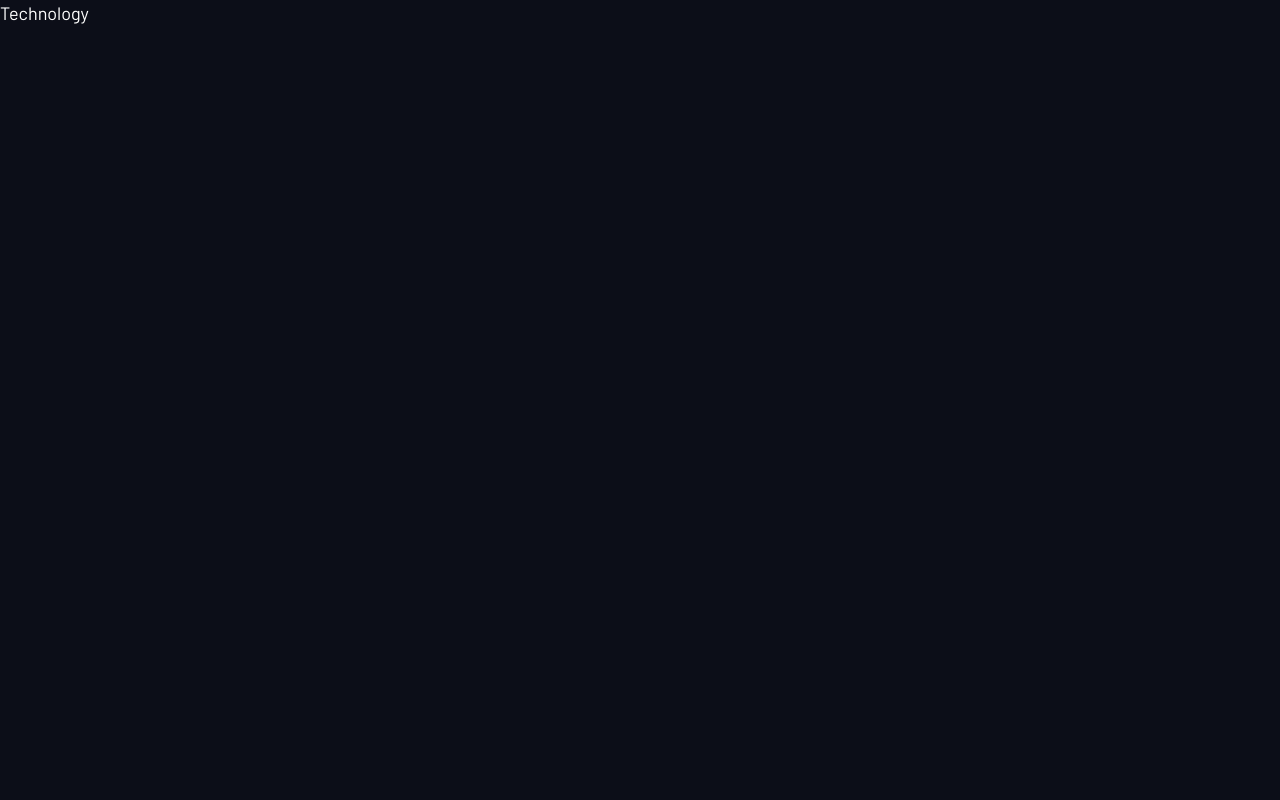
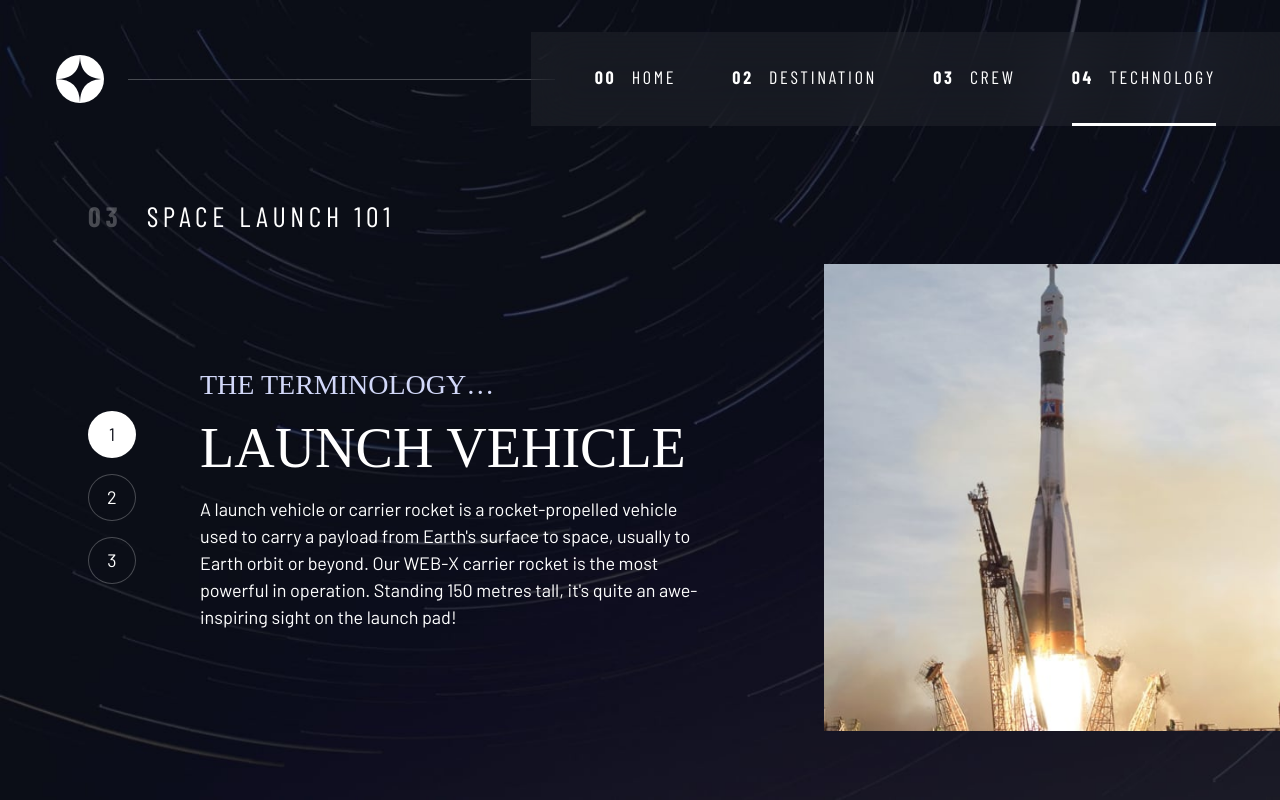
Before and after one commit to tatasadi/space-tourism, a React (Vite) app: page /technology in a window 1280 px wide. Built offline with nearby package versions, Linux system fonts and the light colour scheme; a web font is replaced by a local one.

Commit message:
add technology page

```diff
--- a/src/index.css
+++ b/src/index.css
@@ -473,6 +473,25 @@ select {
   background-color: hsl(var(--clr-white) / 1);
 }
 
+.number-indicators > * {
+  cursor: pointer;
+  border: 1px solid hsl(var(--clr-white) / 0.25);
+  background-color: transparent;
+  color: hsl(var(--clr-white));
+  border-radius: 100%;
+  padding: 0.5em 1em;
+}
+
+.number-indicators > *:hover,
+.number-indicators > *:focus {
+  background-color: hsl(var(--clr-white) / 0.5);
+}
+
+.number-indicators > [aria-selected="true"] {
+  background-color: hsl(var(--clr-white) / 1);
+  color: hsl(var(--clr-dark));
+}
+
 /* ------------------------- */
 /* Page specific background  */
 /* ------------------------- */
@@ -498,6 +517,10 @@ select {
   background-image: url(/images/crew/background-crew-mobile.jpg);
 }
 
+.technology {
+  background-image: url(/images/technology/background-technology-mobile.jpg);
+}
+
 @media (min-width: 35em) {
   .home {
     background-position: center center;
@@ -513,6 +536,11 @@ select {
     background-position: center center;
     background-image: url(/images/crew/background-crew-tablet.jpg);
   }
+
+  .technology {
+    background-position: center center;
+    background-image: url(/images/technology/background-technology-tablet.jpg);
+  }
 }
 
 @media (min-width: 45em) {
@@ -526,6 +554,10 @@ select {
 
   .crew {
     background-image: url(/images/crew/background-crew-desktop.jpg);
+  }
+
+  .technology {
+    background-image: url(/images/technology/background-technology-desktop.jpg);
   }
 }
 
@@ -611,6 +643,40 @@ select {
   color: hsl(var(--clr-white) / 0.5);
 }
 
+/* technology layout */
+.grid-container--technology {
+  padding-inline: 0;
+  grid-template-areas:
+    "title"
+    "image"
+    "numbers"
+    "content";
+}
+
+.grid-container--technology > .numbered-title {
+  grid-area: title;
+  justify-self: center;
+}
+
+.grid-container--technology > picture {
+  grid-area: image;
+  width: 100%;
+}
+
+.grid-container--technology > picture > img {
+  object-fit: cover;
+  max-height: 400px;
+  width: 100%;
+}
+
+.grid-container--technology > .number-indicators {
+  grid-area: numbers;
+}
+
+.grid-container--technology > .technology-details {
+  grid-area: content;
+}
+
 @media (min-width: 35em) {
   .numbered-title {
     justify-self: start;
@@ -690,4 +756,30 @@ select {
     max-width: 90%;
     grid-column: span 2;
   }
+
+  .grid-container--technology {
+    grid-template-columns:
+      minmax(1rem, 1fr) minmax(0, 5rem) minmax(0, 37rem) minmax(0, 23rem)
+      minmax(1rem, 1fr);
+    grid-template-areas:
+      ". title title title ."
+      ". numbers content image image";
+    justify-items: start;
+  }
+
+  .grid-container--technology > .numbered-title {
+    justify-self: start;
+  }
+
+  .grid-container--technology > .number-indicators {
+    flex-direction: column;
+  }
+
+  .grid-container--technology > picture {
+    justify-self: end;
+  }
+
+  .grid-container--technology > picture > img {
+    max-height: 600px;
+  }
 }
--- a/src/pages/Crew.tsx
+++ b/src/pages/Crew.tsx
@@ -71,7 +71,7 @@ export default function Crew() {
 
         <picture>
           <source srcSet={selectedCrew.images.webp} type="image/webp" />
-          <img src={selectedCrew.images.png} alt="Douglas Hurley" />
+          <img src={selectedCrew.images.png} alt={selectedCrew.name} />
         </picture>
       </main>
     </div>
--- a/src/pages/Technology.tsx
+++ b/src/pages/Technology.tsx
@@ -1,3 +1,80 @@
+import { useState } from "react"
+import Header from "../components/Header"
+
+const technology = [
+  {
+    name: "Launch vehicle",
+    images: {
+      portrait: "/images/technology/image-launch-vehicle-portrait.jpg",
+      landscape: "/images/technology/image-launch-vehicle-landscape.jpg",
+    },
+    description:
+      "A launch vehicle or carrier rocket is a rocket-propelled vehicle used to carry a payload from Earth's surface to space, usually to Earth orbit or beyond. Our WEB-X carrier rocket is the most powerful in operation. Standing 150 metres tall, it's quite an awe-inspiring sight on the launch pad!",
+  },
+  {
+    name: "Spaceport",
+    images: {
+      portrait: "/images/technology/image-spaceport-portrait.jpg",
+      landscape: "/images/technology/image-spaceport-landscape.jpg",
+    },
+    description:
+      "A spaceport or cosmodrome is a site for launching (or receiving) spacecraft, by analogy to the seaport for ships or airport for aircraft. Based in the famous Cape Canaveral, our spaceport is ideally situated to take advantage of the Earth’s rotation for launch.",
+  },
+  {
+    name: "Space capsule",
+    images: {
+      portrait: "/images/technology/image-space-capsule-portrait.jpg",
+      landscape: "/images/technology/image-space-capsule-landscape.jpg",
+    },
+    description:
+      "A space capsule is an often-technologyed spacecraft that uses a blunt-body reentry capsule to reenter the Earth's atmosphere without wings. Our capsule is where you'll spend your time during the flight. It includes a space gym, cinema, and plenty of other activities to keep you entertained.",
+  },
+]
+
 export default function Technology() {
-  return <div>Technology</div>
+  const [selectedTechnology, setSelectedTechnology] = useState(technology[0])
+
+  return (
+    <div className="technology page-content">
+      <Header />
+      <main
+        id="main"
+        className="grid-container grid-container--technology flow"
+      >
+        <h1 className="numbered-title">
+          <span aria-hidden="true">03</span> Space Launch 101
+        </h1>
+        <div className="number-indicators flex">
+          {technology.map((c, i) => (
+            <button
+              key={c.name}
+              aria-selected={c.name === selectedTechnology.name}
+              onClick={() => setSelectedTechnology(technology[i])}
+            >
+              {i + 1}
+            </button>
+          ))}
+        </div>
+        <article className="technology-details flow">
+          <header className="flow flow--space-small">
+            <h2 className="fs-500 ff-serif uppercase text-accent">
+              The terminology…
+            </h2>
+            <p className="fs-700 uppercase ff-serif">
+              {selectedTechnology.name}
+            </p>
+          </header>
+          <p>{selectedTechnology.description}</p>
+        </article>
+
+        <picture>
+          <source
+            srcSet={selectedTechnology.images.portrait}
+            type="image/jpg"
+          />
+          <img src={selectedTechnology.images.portrait} alt="Douglas Hurley" />
+        </picture>
+      </main>
+    </div>
+  )
 }
```
